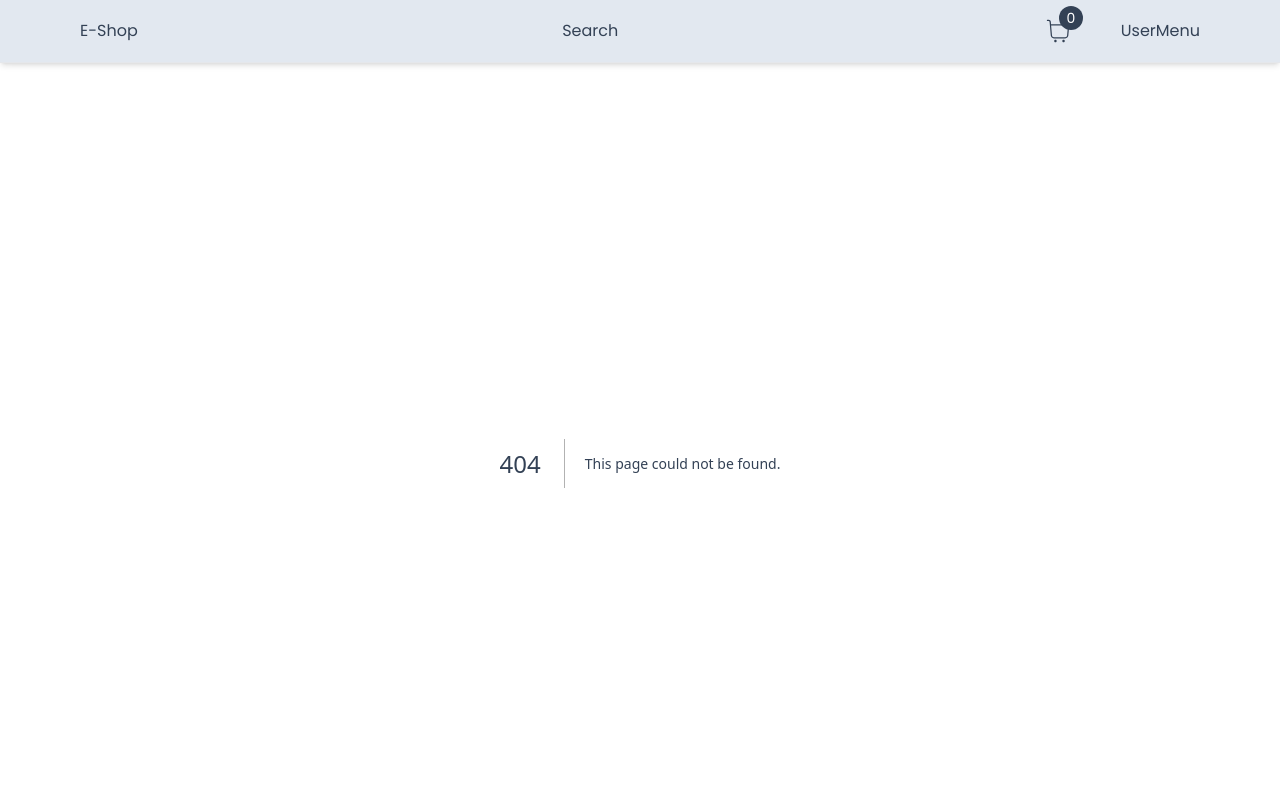
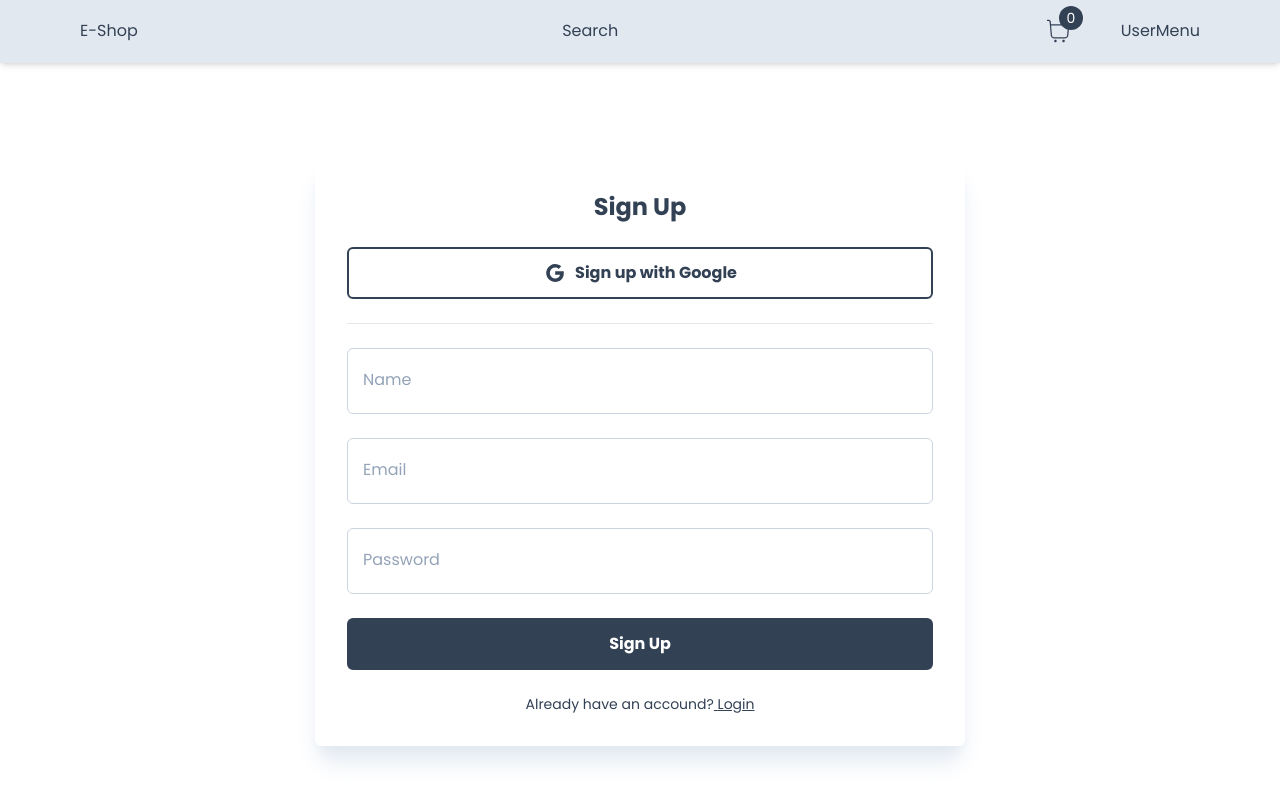
Before and after one commit to MarioAngelov2/next.js-e-commerce, a Next.js app in the folder e-commerce/: page /register in a window 1280 px wide. Before the commit this address had no page. Shown: the top 800 px of the page. Built offline with nearby package versions, Linux system fonts and the light colour scheme.

Commit message:
Add form wrapper, register form component

```diff
--- /dev/null
+++ b/e-commerce/app/register/page.tsx
@@ -0,0 +1,19 @@
+import React from "react";
+import Container from "../components/Container";
+import Input from "../components/inputs/Input";
+import FormWrap from "../components/FormWrap";
+import RegisterForm from "./RegisterForm";
+
+const Register = () => {
+    return (
+        <div>
+            <Container>
+                <FormWrap>
+                    <RegisterForm />
+                </FormWrap>
+            </Container>
+        </div>
+    );
+};
+
+export default Register;
```
